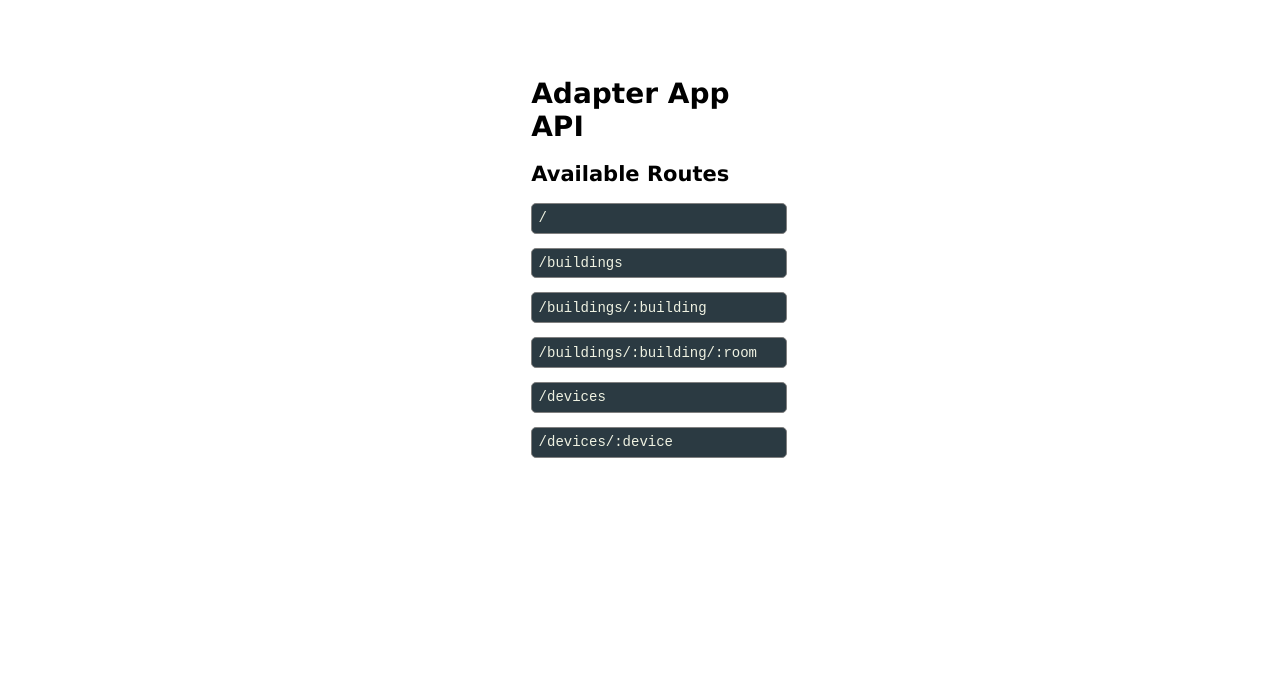
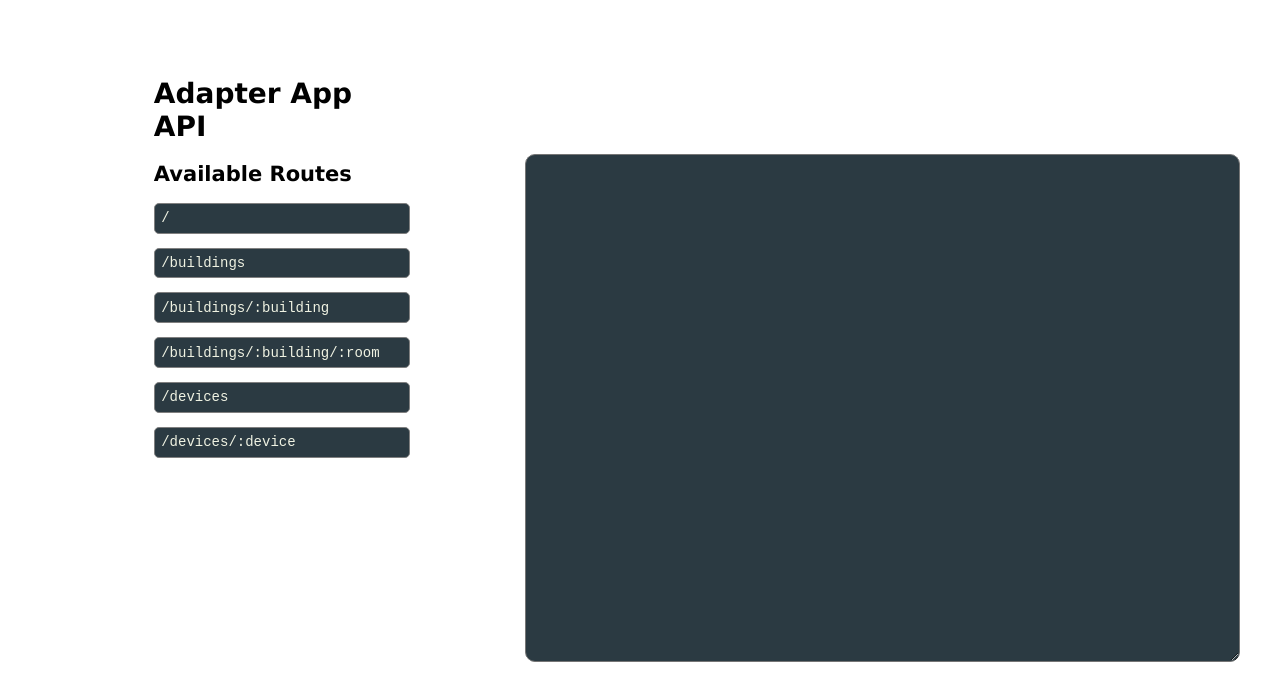
Before and after one commit to jwhittle933/adapter-app-api, a Vue app in the folder frontend/: page / in a window 1280 px wide. Shown: the top 700 px of the page. Built offline with nearby package versions, Linux system fonts and the light colour scheme.

Commit message:
rebuild front

```diff
--- a/frontend/src/App.vue
+++ b/frontend/src/App.vue
@@ -5,7 +5,7 @@
       <h2>Available Routes</h2>
       <p v-for="route in routes" :key="route.route" @click="setActive(route)">{{ route.route }}</p>
     </div>
-    <div class="resp" v-if="infoMenu">
+    <div class="resp">
       <textarea name="return" rows="20" cols="80" v-model="returnVal"></textarea>
     </div>
   </div>
@@ -91,14 +91,12 @@ export default {
         { route: '/devices', return: returnDevices },
         { route: '/devices/:device', return: returnDevice },
       ],
-      infoMenu: false,
       activeRoute: '',
       returnVal: '',
     }
   },
   methods: {
     setActive(route) {
-      this.infoMenu = true
       this.activeRoute = route.route
       this.returnVal = route.return
     },
```
